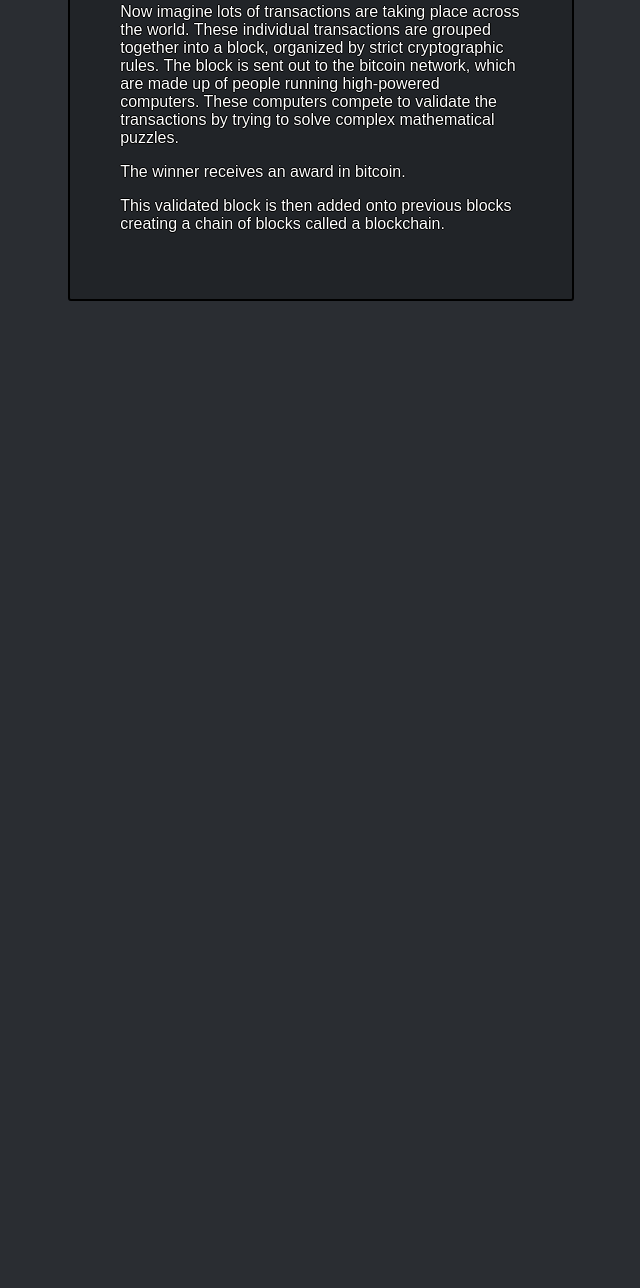
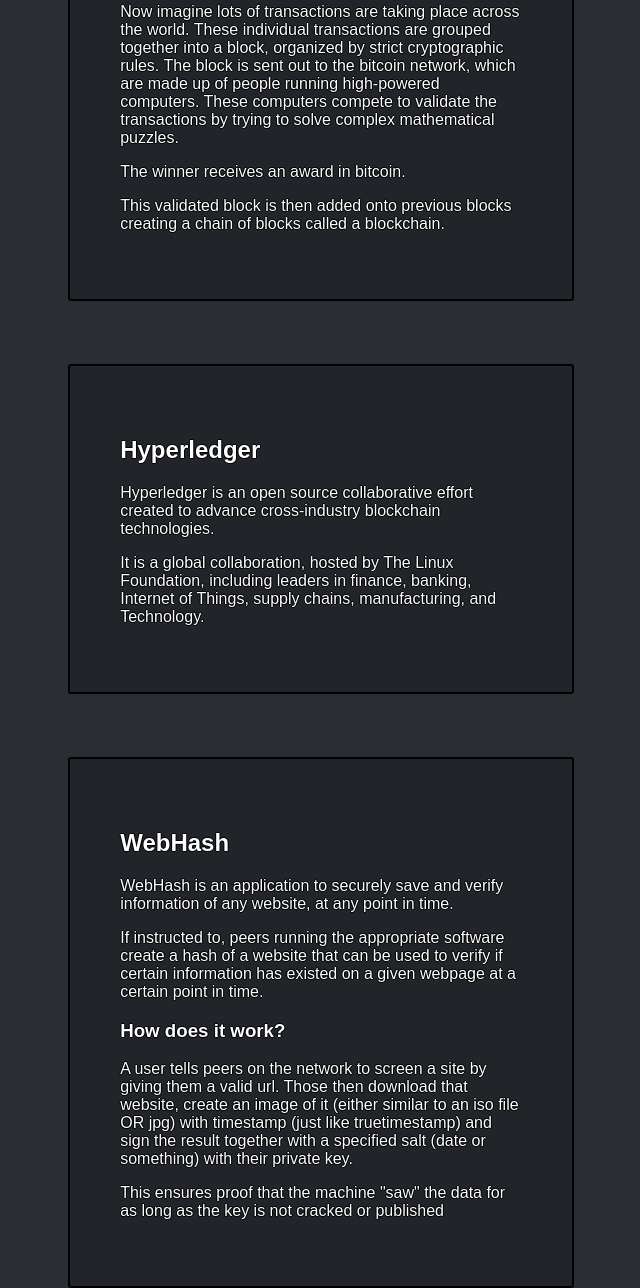
Before and after one commit to FellDanz/Blockchain-dingsbums, a plain HTML site: page index.html in a window 1280 px wide. Shown: the part 1348-2636 px from the top of the page, without its empty margins (319-959 px from the left). Before the commit the page ends 1649 px from the top, so only its background shows below. Drawn offline with Linux system fonts and the light colour scheme.

Commit message:
Add files via upload

```diff
--- a/index.html
+++ b/index.html
@@ -63,8 +63,25 @@
 				<p>The winner receives an award in bitcoin.</p>
 				<p>This validated block is then added onto previous blocks creating a chain of blocks called a blockchain. </p>
 			</section>
-
 		</div>
 
+		<div class="block3" id="hyperledger">
+			<section>
+				<h2>Hyperledger</h2>
+				<p>Hyperledger is an open source collaborative effort created to advance cross-industry blockchain technologies.</p>
+				<p>It is a global collaboration, hosted by The Linux Foundation, including leaders in finance, banking, Internet of Things, supply chains, manufacturing, and Technology.</p>
+			</section>
+		</div>
+
+		<div class="block4" id="webhash">
+			<section>
+				<h2>WebHash</h2>
+				<p>WebHash is an application to securely save and verify information of any website, at any point in time. </p>
+				<p>If instructed to, peers running the appropriate software create a hash of a website that can be  used to verify if certain information has existed on a given webpage at a certain point in time.</p>
+				<h3>How does it work?</h3>
+				<p>A user tells peers on the network to screen a site by giving them a valid url. Those then download that website, create an image of it (either similar to an iso file OR jpg) with timestamp (just like truetimestamp) and sign the result together with a specified salt (date or something) with their private key.</p>
+				<p>This ensures proof that the machine "saw" the data for as long as the key is not cracked or published</p>
+			</section>
+		</div>
 	</body>
 </html>
--- a/stylesheet.css
+++ b/stylesheet.css
@@ -11,7 +11,7 @@
     background-color: rgb(42, 45, 50);
     height: 1500px;
 }
-h1,h2,p,ol{
+h1,h2,h3,p,ol{
     color: white;
     font-family: Arial, Helvetica, sans-serif;
     text-shadow: -1px 0 black, 0 1px black, 1px 0 black, 0 -1px black;
@@ -65,7 +65,7 @@
     position: sticky;
     top: 0;
 }
-.block1, .block2{
+.block1, .block2, .block3, .block4 {
     background-color: rgba(0, 0, 0, 0.205);
     margin: 5% 30%;
     padding: 50px;
```
Lines whose indentation alone changed are shown as unchanged.
